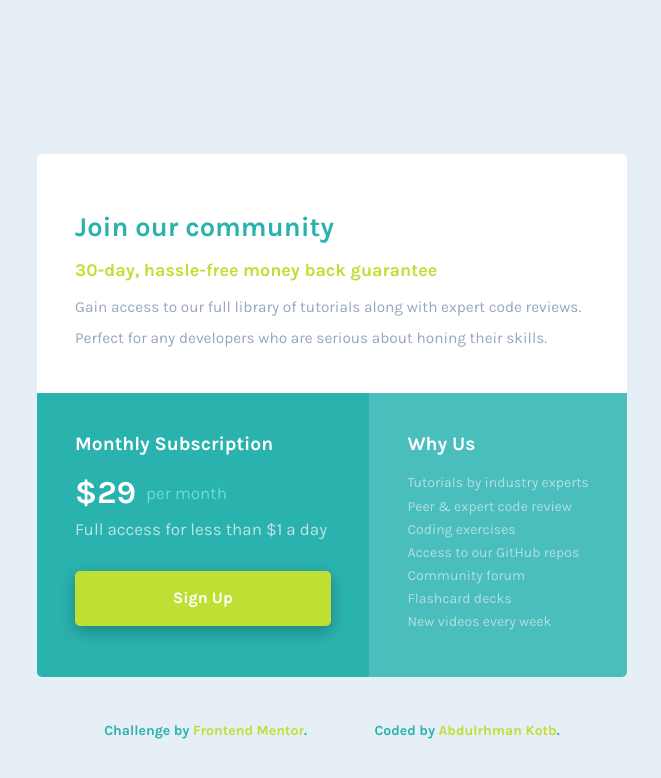
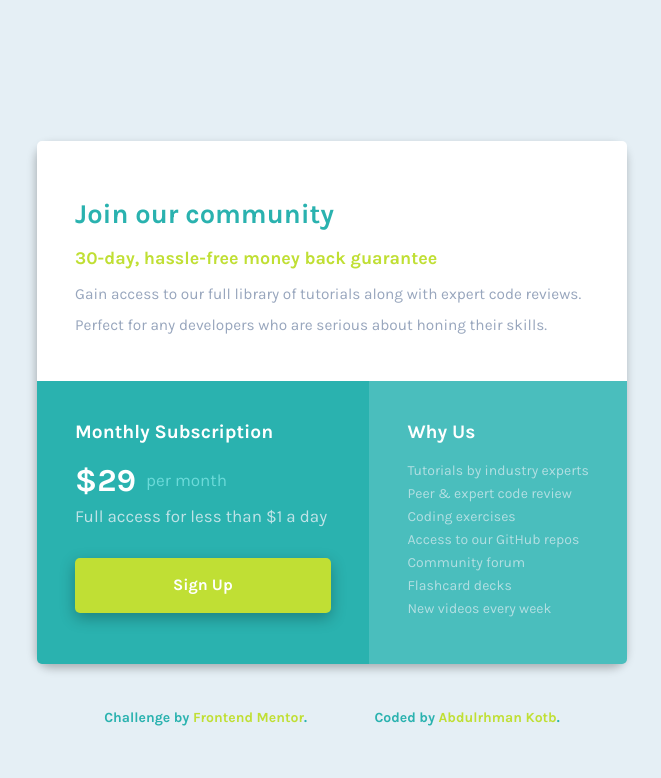
Before and after one commit to abdo-kotb/single-price-grid-component, a plain HTML site: page index.html in a window 1280 px wide. Shown: the whole page, without its empty margins (308-969 px from the left). Drawn offline with Linux system fonts and the light colour scheme.

Commit message:
Improvements

```diff
--- a/css/master.css
+++ b/css/master.css
@@ -3,6 +3,7 @@
   --button-backgroundColor: hsl(71, 73%, 54%);
   --backgroundColor: hsl(204, 43%, 93%);
   --grayish-blue: hsl(218, 22%, 67%);
+  --shadowColor: #00000047;
 }
 *,
 *::before,
@@ -50,6 +51,7 @@ span {
 .grid {
   display: grid;
   border-radius: 15px;
+  box-shadow: -1px 4px 10px 0px var(--shadowColor);
 }
 .grid header {
   background-color: white;
@@ -77,7 +79,7 @@ button {
   font-weight: bold;
   border: none;
   border-radius: 5px;
-  box-shadow: 0 5px 15px 0px #00000047;
+  box-shadow: 0 5px 15px 0px var(--shadowColor);
   cursor: pointer;
   transition: 0.3s;
 }
@@ -158,7 +160,7 @@ ul li:hover {
 
 @media (min-width: 768px) {
   main {
-    margin-top: 12vw;
+    margin-top: 11vw;
     margin-bottom: 9vw;
   }
   .grid header {
```
